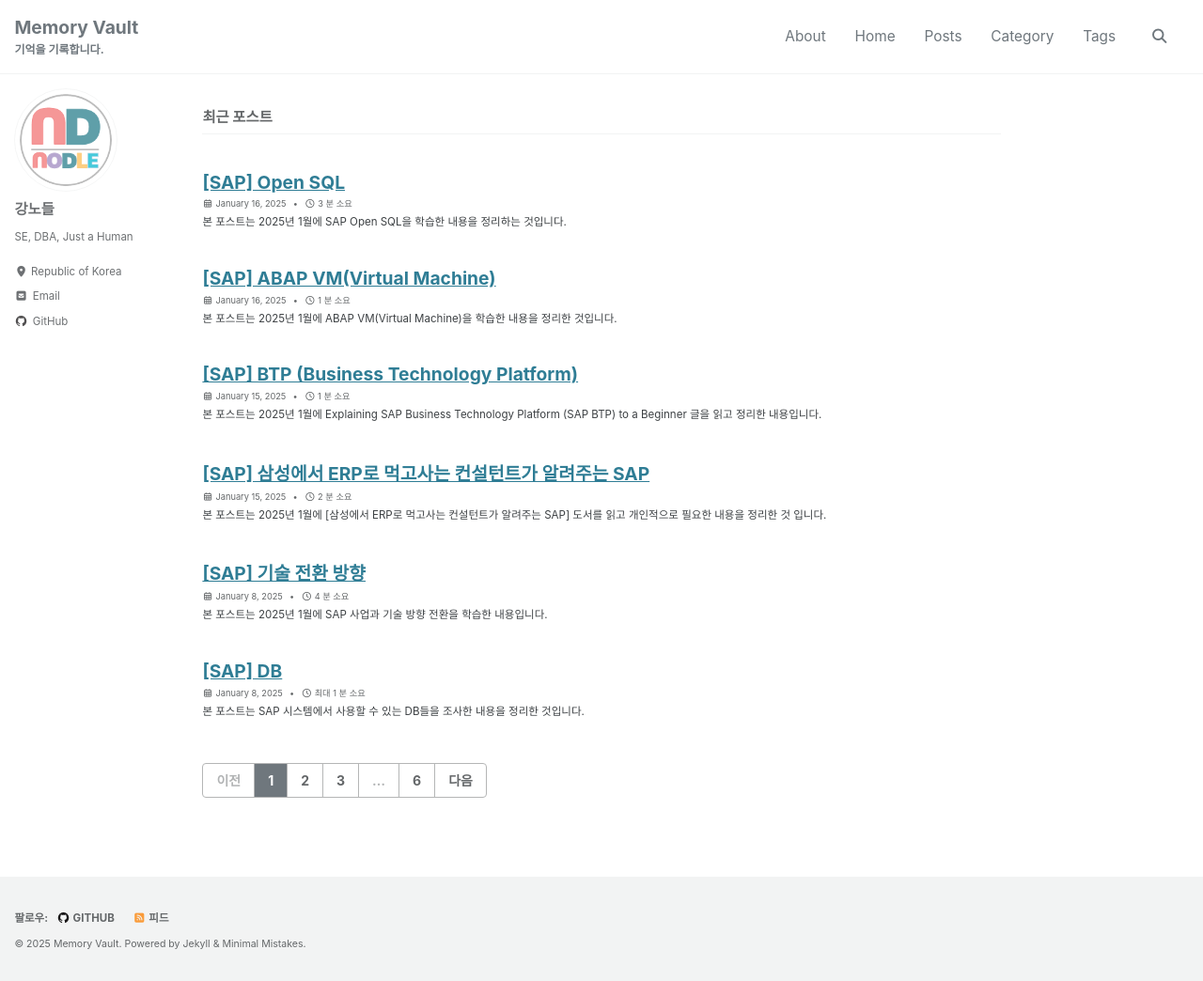
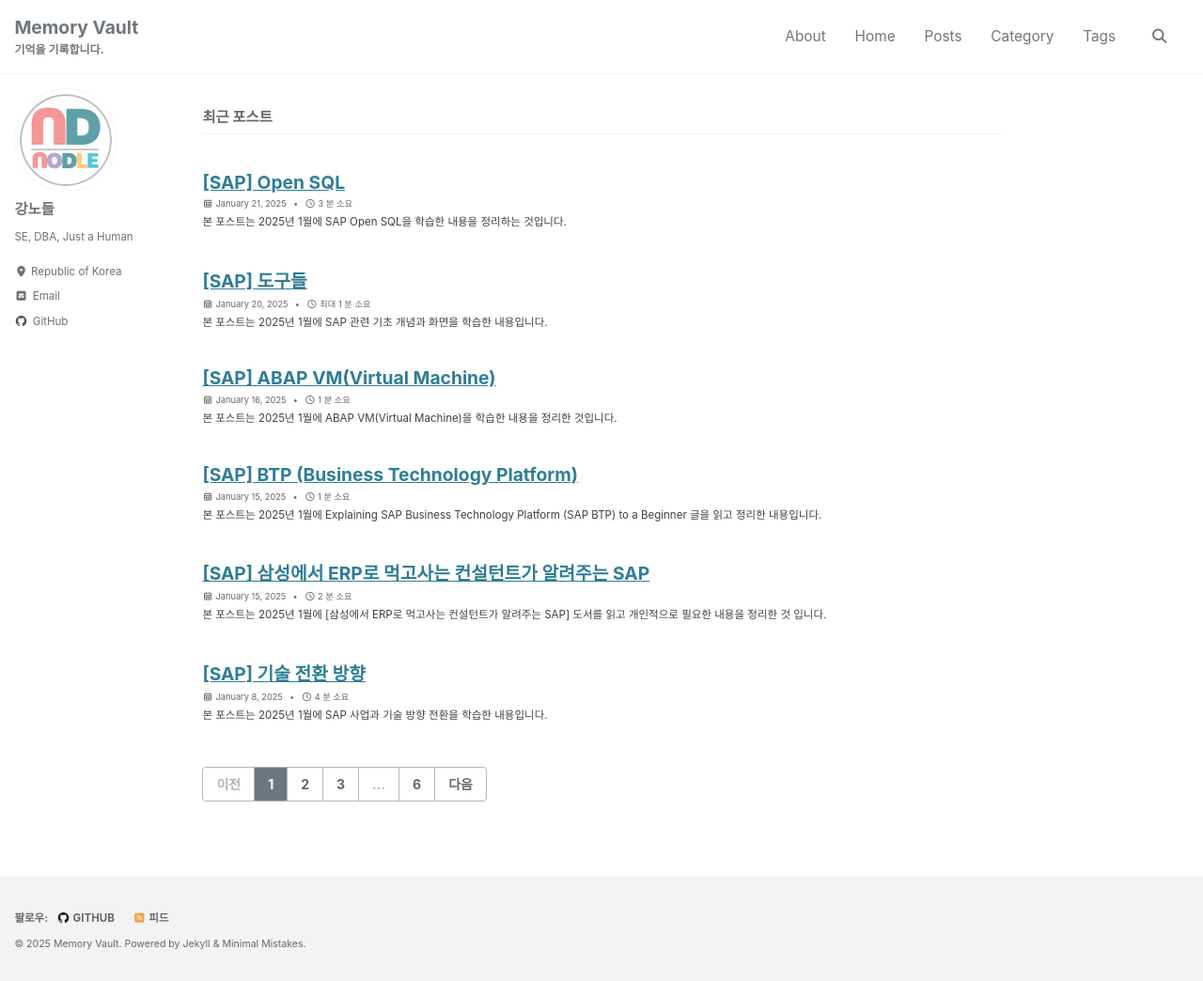
Before and after one commit to NodleKang/nodlekang.github.io, a Jekyll site: the page built from index.html, in a window 1280 px wide and 1044 px high. Shown: the whole window at 94% size. Built offline with Jekyll 4.4.1, drawn with Linux system fonts in a browser that asks for light colours; cached includes are drawn as plain includes; some web fonts are replaced; the list of posts is cut into pages by our own code; part of the change alters nothing that is shown.

Commit message:
add post

```diff
--- /dev/null
+++ b/_posts/sap/2025-01-20-begin-sap.md
@@ -0,0 +1,56 @@
+---
+layout: single
+title: "[SAP] 도구들"
+date: 2025-01-20 13:30:00 +0900
+categories:
+  - SAP
+tag:
+  - SAP
+toc: true
+toc_label: 목차
+toc_sticky: true
+---
+
+본 포스트는 2025년 1월에 SAP 관련 기초 개념과 화면을 학습한 내용입니다.
+
+# SAP GUI
+
+SAP 기본 화면 구성은 그림과 같습니다.
+
+`커맨드필드`에 T-CODE(트랜잭션코드)를 입력해서 프로그램을 실행합니다.
+
+![SAP GUI](/assets/images/post/sap/2025-01-20-begin-sap/sap_gui.png)
+
+## ABAP Workbench
+
+ABAP 프로그램 구현을 위해서는 `ABAP Workbench` 를 사용해야 합니다.
+
+`ABAP Workbench`는 SAP GUI에 커맨드 필드에 T-CODE(트랜잭션코드) `SE80`를 입력해서 직접 접근할 수 있습니다.
+
+`ABAP Workbench`에는 ABAP Program, Function, Table 등을 생성할 수 있는 많은 개발 도구가 구성되어 있습니다.
+
+![ABAP Workbench](/assets/images/post/sap/2025-01-20-begin-sap/abap_workbench.png){: width="50%"}
+
+## ABAP Dictionary
+
+ABAP Dictionary는 ABAP 프로그램에서 사용되는 Table, View, Structure, Type 등과 같은 Object들을 의미합니다.
+
+ABAP Dictionary는 Object들의 정보(metadata, data, definition)를 중앙 집중식으로 관리합니다.
+
+`ABAP Dictionary`는 SAP GUI에 커맨드 필드에 T-CODE(트랜잭션코드) `SE11`를 입력해서 직접 접근할 수 있습니다.
+
+- ABAP Dictionary와 ABAP Workbench는 동적으로 연결되어 있습니다:
+  - ABAP Dictionary 내에 변경된 Object의 metadata는 모든 시스템 Object에게 알려집니다.
+  - 모든 데이터를 중앙집중식으로 관리하여 데이터의 무결정, 일관성, 안정성을 보장합니다.
+
+![ABAP Dictionary](/assets/images/post/sap/2025-01-20-begin-sap/abap_dictionary.png)
+
+# SAP ADT(ABAP Development Tools)
+
+<span style="color:red">**Core Data Services (CDS) 뷰**</span>와 <span style="color:red">**ABAP Managed Database Procedures (AMDP)**</span>를 정의하고 관리하기 위해서는 **ADT**를 사용하는 것이 필수적입니다.
+
+SAP ADT(ABAP Development Tools)는 SAP의 ABAP 개발을 위한 통합 개발 환경으로, Eclipse에 ADT 플러그인을 설치해서 사용합니다.
+
+![Eclipse IDE](https://developers.sap.com/tutorials/abap-install-adt/jcr:content.github-proxy.1731587701.file/eclipse11.png)
+
+![Add ADT plugin](https://developers.sap.com/tutorials/abap-install-adt/jcr:content.github-proxy.1731587701.file/adt.png)
--- a/_posts/sap/2025-01-16-sap-open-sql.md
+++ b/_posts/sap/2025-01-21-sap-open-sql.md
@@ -1,7 +1,7 @@
 ---
 layout: single
 title: "[SAP] Open SQL"
-date: 2025-01-16 13:30:00 +0900
+date: 2025-01-21 13:30:00 +0900
 categories:
   - SAP
 tag:
```
Also changed, not shown: assets/images/post/sap/2025-01-20-begin-sap/abap_dictionary.png (added), assets/images/post/sap/2025-01-20-begin-sap/abap_workbench.png (added), assets/images/post/sap/2025-01-20-begin-sap/sap_gui.png (added).
